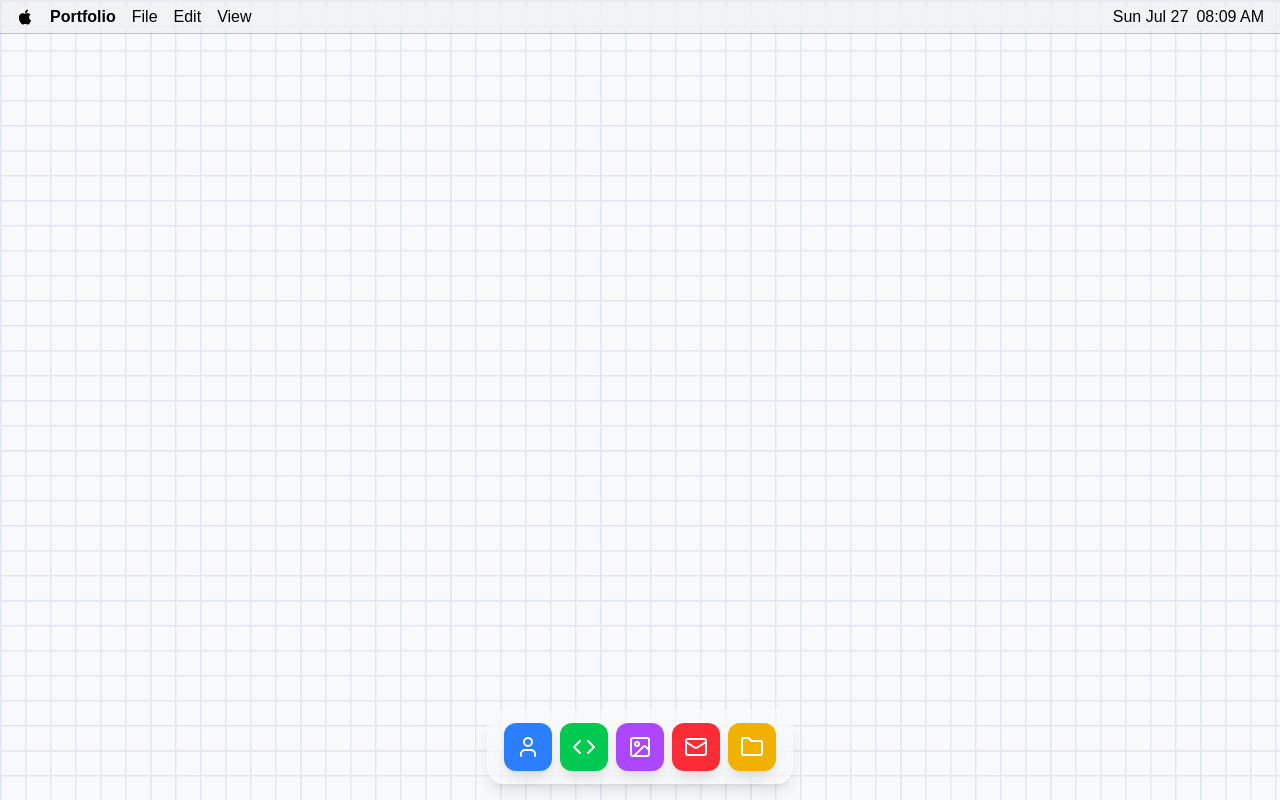
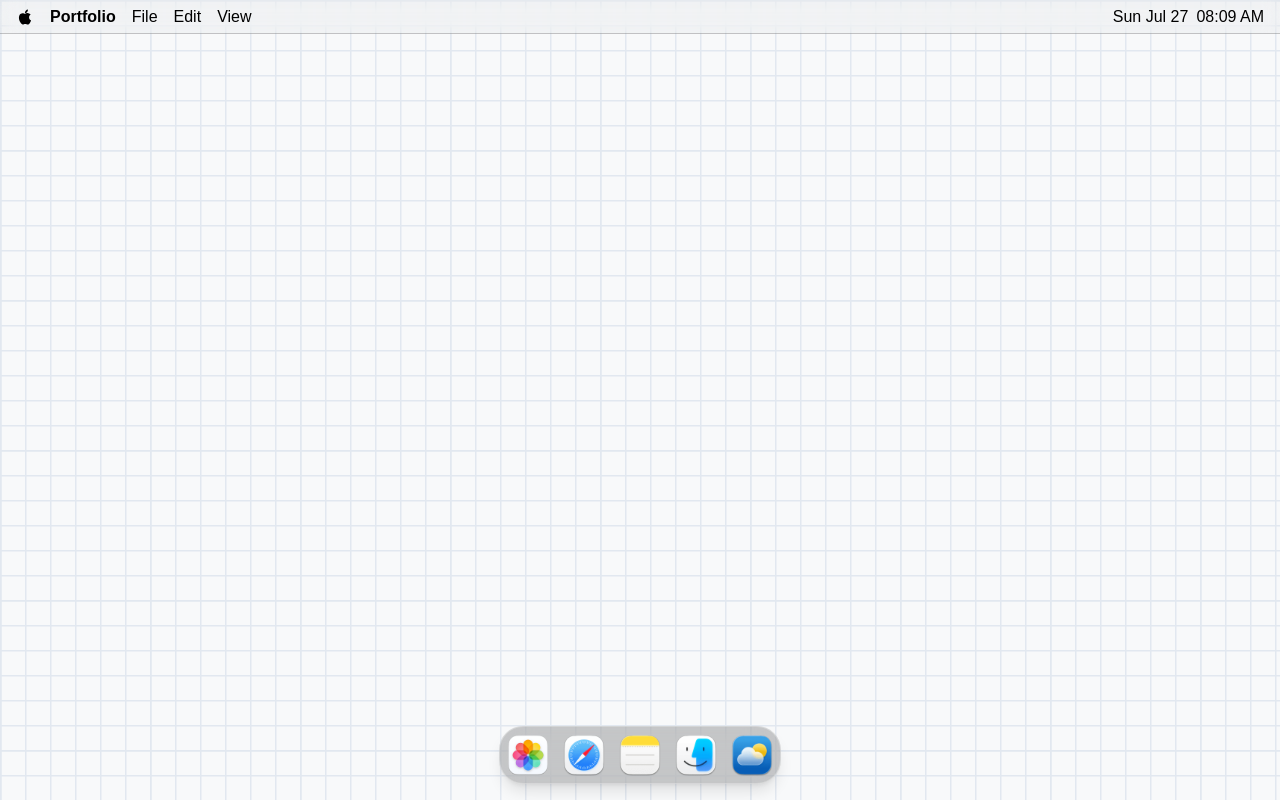
Before and after one commit to zaazhafrnn/my-portfolio, a Next.js app: page / in a window 1280 px wide. Built offline with nearby package versions, Linux system fonts and the light colour scheme.

Commit message:
Update dock icons and styling for macOS theme

```diff
--- a/src/app/page.tsx
+++ b/src/app/page.tsx
@@ -2,16 +2,36 @@
 
 import React from "react";
 import Image from "next/image";
-import { Folder, User, Mail, Code, Image as ImageIcon } from "lucide-react";
+import { Mail, Code } from "lucide-react";
 import Window from "@/components/Window/Window";
 import { useWindowManager } from "@/hooks/useWindowManager";
 
 const apps = [
-  { id: "about", name: "About Me", icon: User, color: "bg-blue-500" },
-  { id: "projects", name: "Projects", icon: Code, color: "bg-green-500" },
-  { id: "portfolio", name: "Portfolio", icon: ImageIcon, color: "bg-purple-500" },
-  { id: "contact", name: "Contact", icon: Mail, color: "bg-red-500" },
-  { id: "folder", name: "Documents", icon: Folder, color: "bg-yellow-500" },
+  {
+    id: "about",
+    name: "About Me",
+    icon: "/icons/photos.png",
+  },
+  {
+    id: "projects",
+    name: "Projects",
+    icon: "/icons/safari.png",
+  },
+  {
+    id: "portfolio",
+    name: "Portfolio",
+    icon: "/icons/notes.png",
+  },
+  {
+    id: "contact",
+    name: "Contact",
+    icon: "/icons/finder.png",
+  },
+  {
+    id: "folder",
+    name: "Documents",
+    icon: "/icons/weather.png",
+  },
 ] as const;
 
 const MacOSDesktop = () => {
@@ -156,18 +176,22 @@ const MacOSDesktop = () => {
       )}
 
       <div className="absolute bottom-4 left-1/2 transform -translate-x-1/2 z-999">
-        <div className="bg-white/20 backdrop-blur-lg rounded-2xl px-4 py-3 shadow-lg border border-white/30">
+        <div className="bg-black/20 backdrop-blur-lg rounded-3xl px-1 py-1 shadow-lg border border-white/30">
           <div className="flex items-center gap-2">
             {apps.map((app) => {
-              const Icon = app.icon;
               return (
                 <button
                   key={app.id}
                   onClick={() => openWindow(app.id, app.name)}
-                  className={`w-12 h-12 ${app.color} rounded-xl flex items-center justify-center text-white shadow-lg hover:scale-110 transition-transform duration-200 hover:shadow-xl`}
+                  className="hover:scale-110 transition-transform duration-200"
                   title={app.name}
                 >
-                  <Icon size={24} />
+                  <Image
+                    src={app.icon}
+                    alt={app.name}
+                    width={48}
+                    height={48}
+                  />
                 </button>
               );
             })}
@@ -191,11 +215,13 @@ const MacOSDesktop = () => {
           </div>
           <div className="flex items-center gap-2">
             <span>
-              {new Date().toLocaleDateString('en-US', {
-                weekday: "short",
-                month: "short",
-                day: "numeric",
-              }).replace(',', '')}
+              {new Date()
+                .toLocaleDateString("en-US", {
+                  weekday: "short",
+                  month: "short",
+                  day: "numeric",
+                })
+                .replace(",", "")}
             </span>
             <span>
               {new Date().toLocaleTimeString([], {
```
